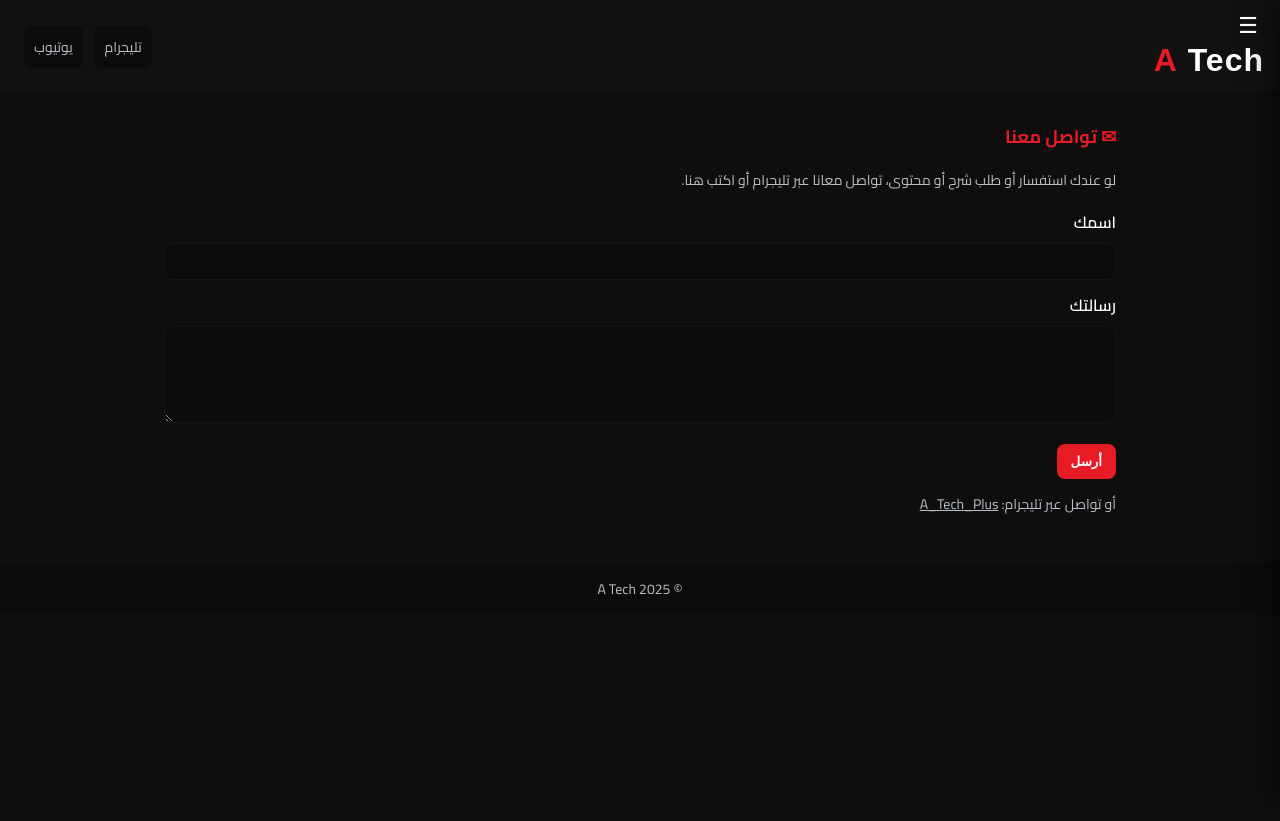
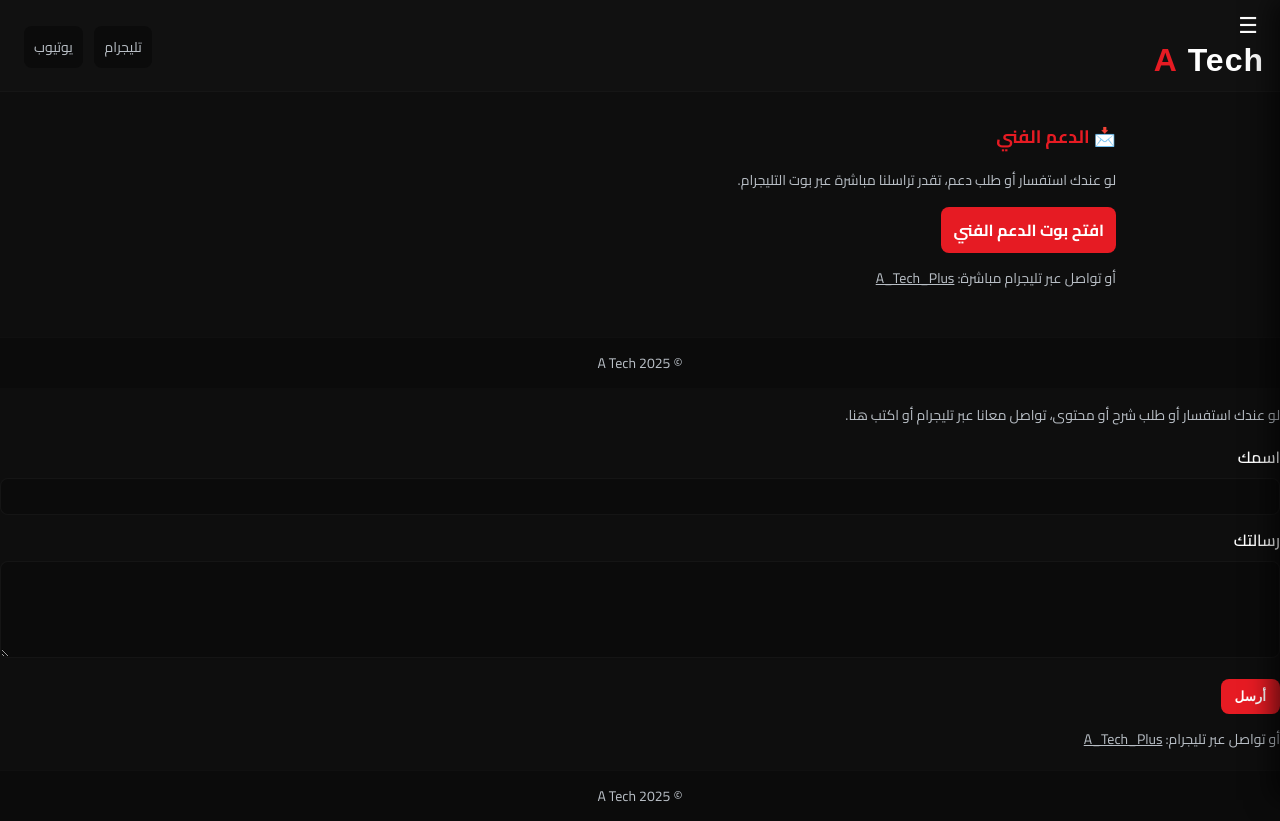
Before and after one commit to b58084441-png/A-Tech, a plain HTML site: page contact.html in a window 1280 px wide. Before the commit the page ends 800 px from the top, so only its background shows below. Drawn offline with Linux system fonts and the light colour scheme.

Commit message:
Update contact.html

```diff
--- a/contact.html
+++ b/contact.html
@@ -3,7 +3,7 @@
 <head>
 <meta charset="utf-8" />
 <meta name="viewport" content="width=device-width,initial-scale=1" />
-<title>A Tech — تواصل معنا</title>
+<title>A Tech — الدعم الفني</title>
 <link href="https://fonts.googleapis.com/css2?family=Cairo:wght@400;600;700;800&display=swap" rel="stylesheet">
 <link rel="stylesheet" href="style.css">
 </head>
@@ -16,7 +16,7 @@
     <li><a href="apps.html">📌 التطبيقات</a></li>
     <li><a href="videos.html">🎬 الفيديوهات</a></li>
     <li><a href="about.html">ℹ من نحن</a></li>
-    <li><a href="contact.html">✉ تواصل معنا</a></li>
+    <li><a href="contact.html">✉ الدعم الفني</a></li>
   </ul>
 </nav>
 
@@ -33,8 +33,27 @@
 
 <main class="container">
   <section class="section">
-    <h2 class="section-title">✉ تواصل معنا</h2>
-    <p class="muted">لو عندك استفسار أو طلب شرح أو محتوى، تواصل معانا عبر تليجرام أو اكتب هنا.</p>
+    <h2 class="section-title">📩 الدعم الفني</h2>
+    <p class="muted">لو عندك استفسار أو طلب دعم، تقدر تراسلنا مباشرة عبر بوت التليجرام.</p>
+
+    <a class="btn" href="https://t.me/A_Tech_Bot" target="_blank" rel="noopener">
+      افتح بوت الدعم الفني
+    </a>
+
+    <p class="muted" style="margin-top:12px">
+      أو تواصل عبر تليجرام مباشرة:
+      <a href="https://t.me/A_Tech_Plus" target="_blank" rel="noopener">A_Tech_Plus</a>
+    </p>
+  </section>
+</main>
+
+<footer class="site-footer">
+  © 2025 A Tech
+</footer>
+
+<script src="script.js"></script>
+</body>
+</html>    <p class="muted">لو عندك استفسار أو طلب شرح أو محتوى، تواصل معانا عبر تليجرام أو اكتب هنا.</p>
 
     <!-- نموذج جديد يرسل للتليجرام -->
     <form id="contactForm" class="contact-form">
```
